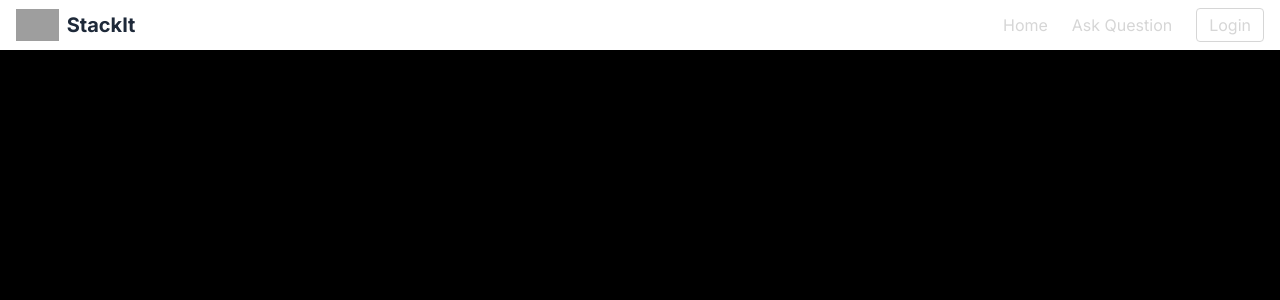
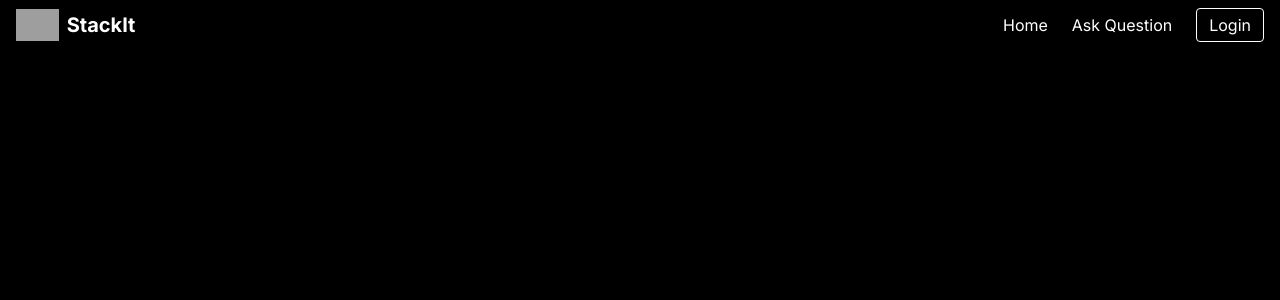
Before and after one commit to DevaP06/StackIT, a React (Vite) app in the folder frontend/StackIT_frontend/: page / in a window 1280 px wide. Shown: the top 300 px of the page. Built offline with nearby package versions, Linux system fonts and the light colour scheme; no server answers; grey boxes are pictures that could not be loaded.

Commit message:
WIP: Navbar changes

```diff
--- a/frontend/StackIT_frontend/src/components/Navbar.tsx
+++ b/frontend/StackIT_frontend/src/components/Navbar.tsx
@@ -1,6 +1,6 @@
 import { useState } from 'react';
 import { Link, useNavigate } from 'react-router-dom';
-import logo from '../assets/StackIt_logo.png'; // Or replace with any logo or text
+import logo from '../assets/StackIT_logo.png'; // Or replace with any logo or text
 
 const Navbar = () => {
   const [isOpen, setIsOpen] = useState(false);
@@ -10,26 +10,26 @@ const Navbar = () => {
   const isLoggedIn = false;
 
   return (
-    <nav className="bg-white shadow-md px-4 py-2 flex justify-between items-center relative">
+    <nav className="bg-black shadow-md px-4 py-2 flex justify-between items-center relative">
       {/* Logo + Brand */}
       <Link to="/" className="flex items-center">
         <img src={logo} alt="StackIt" className="h-8 mr-2" />
-        <span className="text-xl font-bold text-gray-800">StackIt</span>
+        <span className="text-xl font-bold text-white">StackIt</span>
       </Link>
 
       {/* Hamburger for mobile */}
-      <button onClick={() => setIsOpen(!isOpen)} className="lg:hidden text-2xl">
+      <button onClick={() => setIsOpen(!isOpen)} className="lg:hidden text-2xl text-white">
         ☰
       </button>
 
       {/* Desktop Menu */}
       <div className="hidden lg:flex items-center space-x-6">
-        <Link to="/" className="hover:text-blue-600">Home</Link>
-        <Link to="/ask" className="hover:text-blue-600">Ask Question</Link>
+        <Link to="/" className="text-white hover:text-blue-400">Home</Link>
+        <Link to="/ask" className="text-white hover:text-blue-400">Ask Question</Link>
 
         {isLoggedIn && (
           <div className="relative">
-            <span className="text-xl cursor-pointer">🔔</span>
+            <span className="text-xl cursor-pointer text-white">🔔</span>
             <span className="absolute -top-1 -right-2 bg-red-500 text-white text-xs px-1 rounded-full">3</span>
           </div>
         )}
@@ -37,25 +37,25 @@ const Navbar = () => {
         {!isLoggedIn ? (
           <button
             onClick={() => navigate("/login")}
-            className="border px-3 py-1 rounded hover:bg-gray-100"
+            className="border border-white text-white px-3 py-1 rounded hover:bg-gray-800"
           >
             Login
           </button>
         ) : (
-          <Link to="/profile" className="text-sm">My Profile</Link>
+          <Link to="/profile" className="text-white text-sm hover:text-blue-400">My Profile</Link>
         )}
       </div>
 
       {/* Mobile Menu */}
       {isOpen && (
-        <div className="absolute top-14 left-0 w-full bg-white shadow-md lg:hidden p-4 space-y-3 z-50">
-          <Link to="/" onClick={() => setIsOpen(false)} className="block">Home</Link>
-          <Link to="/ask" onClick={() => setIsOpen(false)} className="block">Ask Question</Link>
+        <div className="absolute top-14 left-0 w-full bg-black shadow-md lg:hidden p-4 space-y-3 z-50">
+          <Link to="/" onClick={() => setIsOpen(false)} className="block text-white hover:text-blue-400">Home</Link>
+          <Link to="/ask" onClick={() => setIsOpen(false)} className="block text-white hover:text-blue-400">Ask Question</Link>
 
           {isLoggedIn && (
             <div className="flex items-center space-x-2">
-              <span>🔔</span>
-              <span className="text-sm">3 new</span>
+              <span className="text-white">🔔</span>
+              <span className="text-sm text-white">3 new</span>
             </div>
           )}
 
@@ -65,12 +65,12 @@ const Navbar = () => {
                 setIsOpen(false);
                 navigate("/login");
               }}
-              className="border px-3 py-1 rounded text-sm hover:bg-gray-100 w-full text-left"
+              className="border border-white text-white px-3 py-1 rounded text-sm hover:bg-gray-800 w-full text-left"
             >
               Login
             </button>
           ) : (
-            <Link to="/profile" onClick={() => setIsOpen(false)} className="block">My Profile</Link>
+            <Link to="/profile" onClick={() => setIsOpen(false)} className="block text-white hover:text-blue-400">My Profile</Link>
           )}
         </div>
       )}
```
